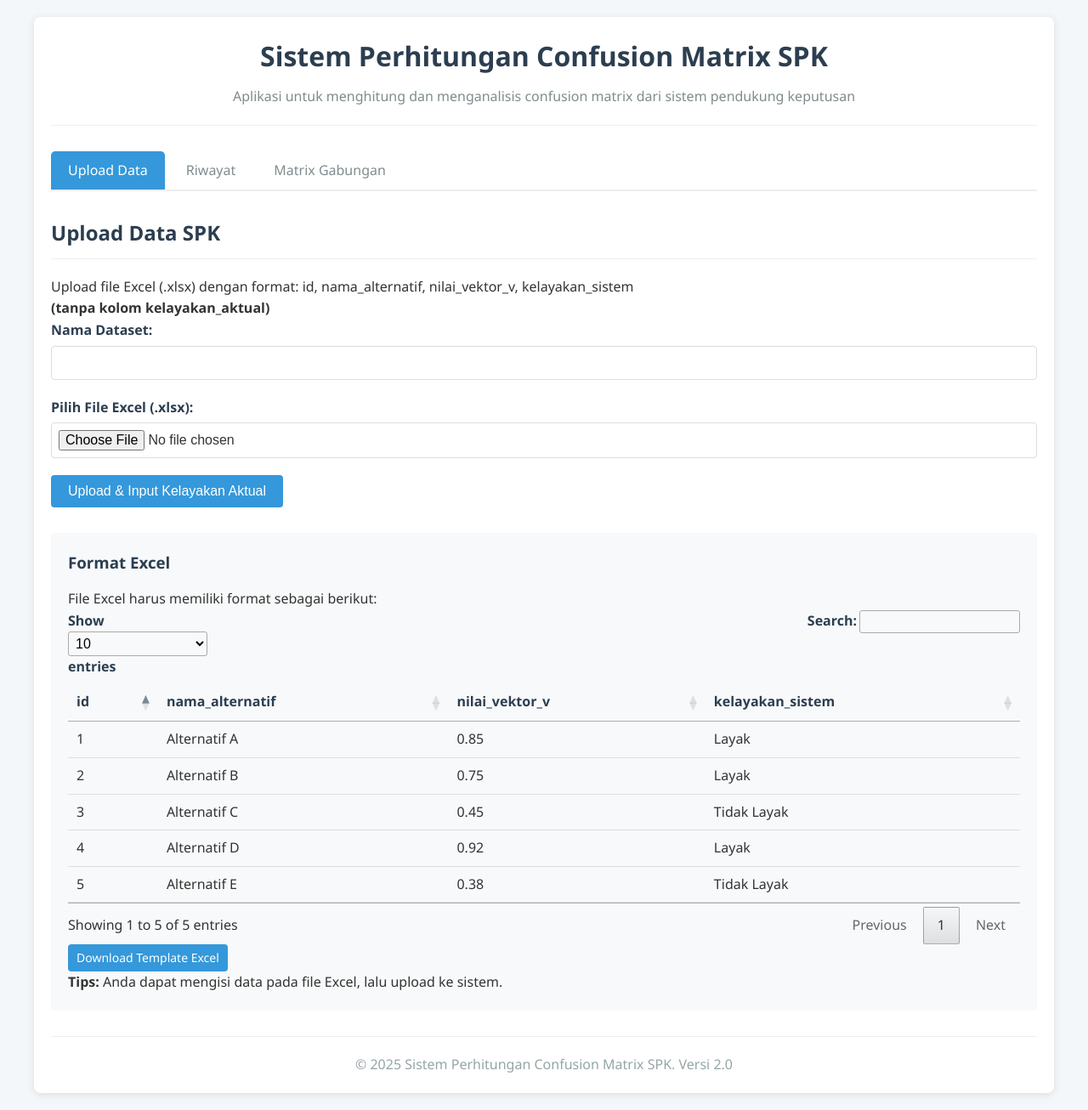
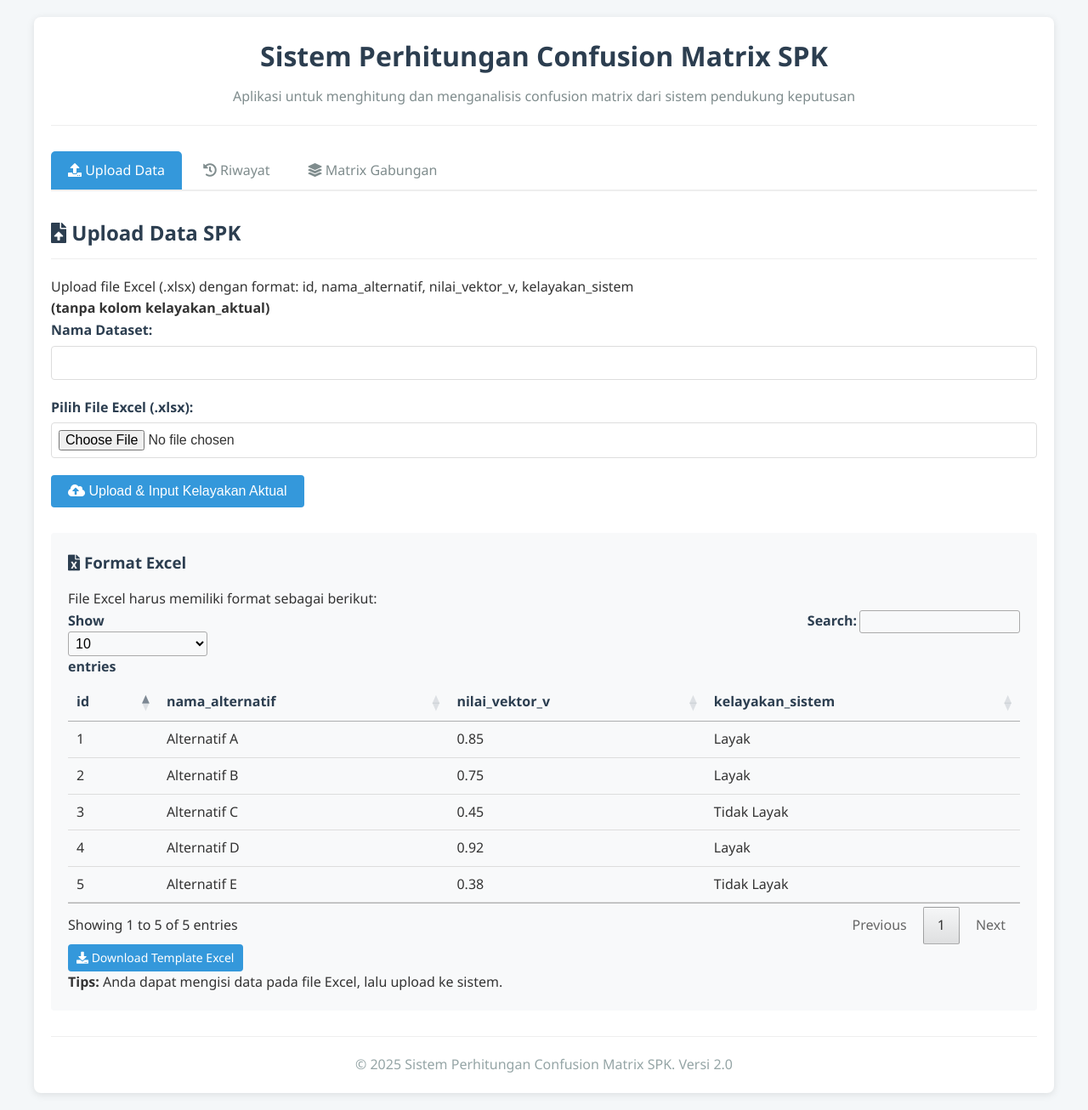
Before and after one commit to Solih848/confusion-matrix-spk, a PHP site: page /public/index.php in a window 1280 px wide. Shown: the whole page at 85% size. Run offline with PHP 8.4, Linux system fonts and the light colour scheme; data comes from the database, SQL or seed files in the repository; some libraries are stand-ins or nearby versions.

Commit message:
feat(ui): add font-awesome icons to buttons and navigation
Add Font Awesome icons to improve visual cues and user experience across multiple pages including edit_data, combined_matrix, and index. Icons are added to buttons, navigation tabs, and action links to make the interface more intuitive.

```diff
--- a/public/index.php
+++ b/public/index.php
@@ -53,6 +53,7 @@ if (isset($_FILES['excel_file']) && $_FILES['excel_file']['error'] === UPLOAD_ER
     <meta name="viewport" content="width=device-width, initial-scale=1.0">
     <title>Sistem Perhitungan Confusion Matrix SPK</title>
     <link rel="stylesheet" href="../css/style.css">
+    <link rel="stylesheet" href="https://cdnjs.cloudflare.com/ajax/libs/font-awesome/5.15.4/css/all.min.css">
     <link rel="stylesheet" type="text/css" href="https://cdn.datatables.net/1.13.6/css/jquery.dataTables.min.css">
 </head>
 
@@ -66,13 +67,13 @@ if (isset($_FILES['excel_file']) && $_FILES['excel_file']['error'] === UPLOAD_ER
         <nav>
             <ul class="tabs">
                 <li class="<?php echo $activeTab === 'upload' ? 'active' : ''; ?>">
-                    <a href="?tab=upload">Upload Data</a>
+                    <a href="?tab=upload"><i class="fas fa-upload"></i> Upload Data</a>
                 </li>
                 <li class="<?php echo $activeTab === 'history' ? 'active' : ''; ?>">
-                    <a href="?tab=history">Riwayat</a>
+                    <a href="?tab=history"><i class="fas fa-history"></i> Riwayat</a>
                 </li>
                 <li>
-                    <a href="combined_matrix.php">Matrix Gabungan</a>
+                    <a href="combined_matrix.php"><i class="fas fa-layer-group"></i> Matrix Gabungan</a>
                 </li>
                 <?php if ($selectedDataset > 0) : ?>
                     <li class="<?php echo $activeTab === 'results' ? 'active' : ''; ?>">
@@ -85,7 +86,7 @@ if (isset($_FILES['excel_file']) && $_FILES['excel_file']['error'] === UPLOAD_ER
         <main>
             <?php if ($activeTab === 'upload') : ?>
                 <section class="upload-section">
-                    <h2>Upload Data SPK</h2>
+                    <h2><i class="fas fa-file-upload"></i> Upload Data SPK</h2>
                     <p>Upload file Excel (.xlsx) dengan format: id, nama_alternatif, nilai_vektor_v, kelayakan_sistem <br><b>(tanpa kolom kelayakan_aktual)</b></p>
 
                     <?php if (empty($uploadedData)) : ?>
@@ -99,11 +100,11 @@ if (isset($_FILES['excel_file']) && $_FILES['excel_file']['error'] === UPLOAD_ER
                                 <input type="file" id="excel_file" name="excel_file" accept=".xlsx" required>
                             </div>
                             <div class="form-group">
-                                <button type="submit" class="btn">Upload & Input Kelayakan Aktual</button>
+                                <button type="submit" class="btn"><i class="fas fa-cloud-upload-alt"></i> Upload & Input Kelayakan Aktual</button>
                             </div>
                         </form>
                         <div class="csv-format-info">
-                            <h3>Format Excel</h3>
+                            <h3><i class="fas fa-file-excel"></i> Format Excel</h3>
                             <p>File Excel harus memiliki format sebagai berikut:</p>
                             <table class="sample-table table-data">
                                 <thead>
@@ -148,7 +149,7 @@ if (isset($_FILES['excel_file']) && $_FILES['excel_file']['error'] === UPLOAD_ER
                                 </tbody>
                             </table>
                             <p>
-                                <a href="download_template_excel.php" class="btn btn-small">Download Template Excel</a>
+                                <a href="download_template_excel.php" class="btn btn-small"><i class="fas fa-download"></i> Download Template Excel</a>
                             </p>
                             <div class="excel-info">
                                 <b>Tips:</b> Anda dapat mengisi data pada file Excel, lalu upload ke sistem.
@@ -231,14 +232,14 @@ if (isset($_FILES['excel_file']) && $_FILES['excel_file']['error'] === UPLOAD_ER
                                 </tbody>
                             </table>
                             <div class="form-group">
-                                <button type="submit" class="btn">Proses Data & Hitung Confusion Matrix</button>
+                                <button type="submit" class="btn"><i class="fas fa-cogs"></i> Proses Data & Hitung Confusion Matrix</button>
                             </div>
                         </form>
                     <?php endif; ?>
                 </section>
             <?php elseif ($activeTab === 'history') : ?>
                 <section class="history-section">
-                    <h2>Riwayat Perhitungan</h2>
+                    <h2><i class="fas fa-history"></i> Riwayat Perhitungan</h2>
 
                     <?php if (empty($datasets)) : ?>
                         <p>Belum ada dataset yang diproses.</p>
@@ -262,10 +263,10 @@ if (isset($_FILES['excel_file']) && $_FILES['excel_file']['error'] === UPLOAD_ER
                                         <td><?php echo number_format($dataset['accuracy'], 2); ?>%</td>
                                         <td><?php echo $dataset['created_at']; ?></td>
                                         <td>
-                                            <a href="?tab=results&dataset=<?php echo $dataset['id']; ?>" class="btn btn-small">Lihat</a>
-                                            <a href="edit_data.php?dataset=<?php echo $dataset['id']; ?>" class="btn btn-small btn-primary">Edit</a>
-                                            <a href="export_dataset.php?id=<?php echo $dataset['id']; ?>&format=json" class="btn btn-small">Export</a>
-                                            <a href="delete_dataset.php?id=<?php echo $dataset['id']; ?>" class="btn btn-small btn-danger" onclick="return confirm('Apakah Anda yakin ingin menghapus dataset ini?')">Hapus</a>
+                                            <a href="?tab=results&dataset=<?php echo $dataset['id']; ?>" class="btn btn-small"><i class="fas fa-eye"></i> Lihat</a>
+                                            <a href="edit_data.php?dataset=<?php echo $dataset['id']; ?>" class="btn btn-small btn-primary"><i class="fas fa-edit"></i> Edit</a>
+                                            <a href="export_dataset.php?id=<?php echo $dataset['id']; ?>&format=json" class="btn btn-small"><i class="fas fa-file-code"></i> Export</a>
+                                            <a href="delete_dataset.php?id=<?php echo $dataset['id']; ?>" class="btn btn-small btn-danger" onclick="return confirm('Apakah Anda yakin ingin menghapus dataset ini?')"><i class="fas fa-trash-alt"></i> Hapus</a>
                                         </td>
                                     </tr>
                                 <?php endforeach; ?>
```
Also changed, not shown: public/combined_matrix.php (+5 -4 lines), public/edit_data.php (+4 -3 lines).
